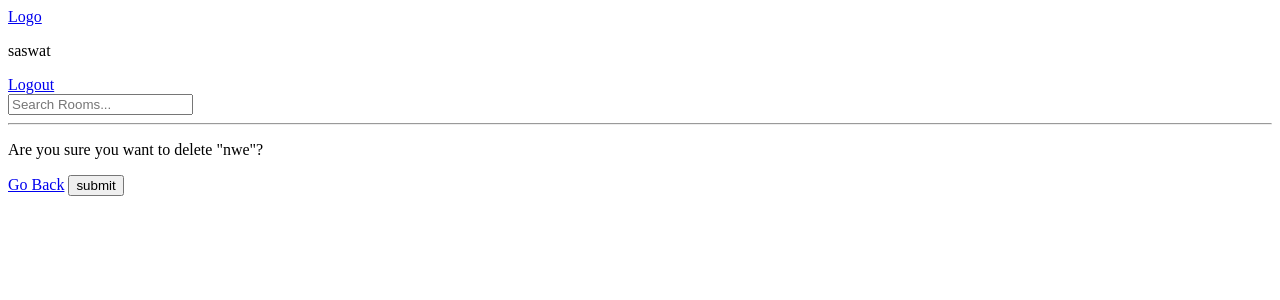
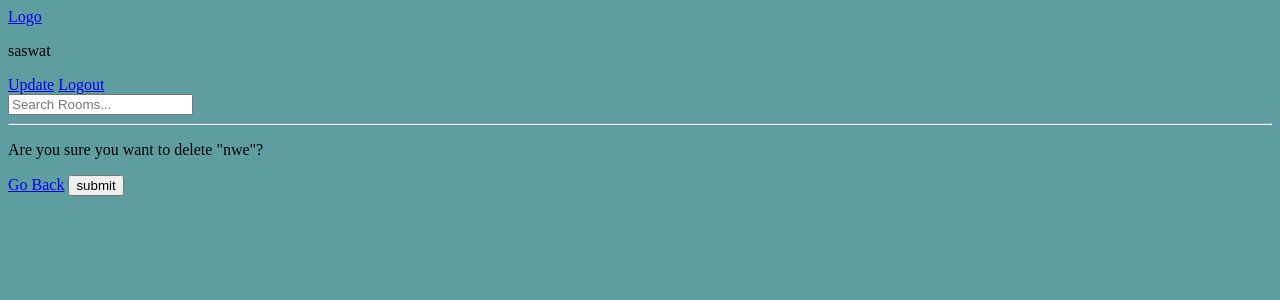
Before and after one commit to saswat10/studybud, a Django app: page /delete-room/7/ in a window 1280 px wide. Shown: the top 300 px of the page. Run offline with Django 5.2, Linux system fonts and the light colour scheme; a user stored in the database is signed in; data comes from the database, SQL or seed files in the repository.

Commit message:
minor changes

```diff
--- a/templates/main.html
+++ b/templates/main.html
@@ -1,8 +1,10 @@
 <!DOCTYPE html>
 <html lang="en">
 	<head>
+		{% load static %}
 		<meta charset="UTF-8" />
 		<meta name="viewport" content="width=device-width, initial-scale=1.0" />
+		<link rel="stylesheet" href="{% static '/styles/main.css' %}">
 		<title>Study Bud</title>
 	</head>
 	<body>
--- a/templates/navbar.html
+++ b/templates/navbar.html
@@ -2,6 +2,7 @@
 	<a href="/">Logo</a>
 	{% if request.user.is_authenticated %}
 	<p>{{request.user}}</p>
+	<a href="{% url 'update-user' %}">Update</a>
 	<a href="{% url 'logout' %}">Logout</a>
 	{% else %}
 	<a href="{% url 'login' %}">Login</a>
```
Also changed, not shown: studybud/base/views.py (line endings or trailing spaces).
